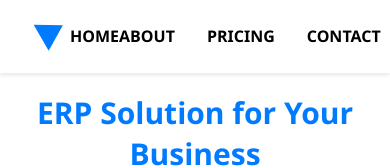
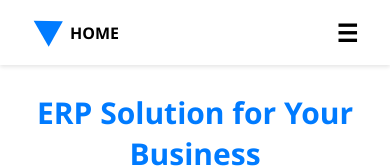
Before and after one commit to kevinromario/kdt-fet, a Next.js app in the folder test_two/: page / in a window 390 px wide. Shown: the top 168 px of the page. Built offline with nearby package versions, Linux system fonts and the light colour scheme.

Commit message:
feat: responsive navbar

```diff
--- a/test_two/src/app/components/header/header.tsx
+++ b/test_two/src/app/components/header/header.tsx
@@ -15,6 +15,11 @@ export const Header = async () => {
         </a>
       </div>
       <div className="nav-right">
+        <input type="checkbox" id="menu-toggle" className="menu-toggle" />
+        <label htmlFor="menu-toggle" className="menu-icon">
+          ☰
+        </label>
+        <div className="nav-links">
           <a href="/about">ABOUT</a>
           <a href="/pricing">PRICING</a>
           <a href="/contact">CONTACT</a>
@@ -22,6 +27,7 @@ export const Header = async () => {
             LOGIN
           </a>
         </div>
+      </div>
     </nav>
   );
 };
--- a/test_two/src/app/styles/header.scss
+++ b/test_two/src/app/styles/header.scss
@@ -109,6 +109,48 @@ nav {
     display: flex;
     gap: 2rem;
     align-items: center;
+
+    .menu-toggle {
+      display: none;
+    }
+
+    .menu-icon {
+      display: none;
+      cursor: pointer;
+      font-size: 24px;
+      color: var.$black;
+      z-index: 1001;
+    }
+
+    .nav-links {
+      display: flex;
+      gap: 2rem;
+      align-items: center;
+    }
+
+    @media (max-width: 550px) {
+      .menu-icon {
+        display: block;
+      }
+
+      .nav-links {
+        position: fixed;
+        top: 0;
+        right: -100%;
+        height: 100vh;
+        width: 250px;
+        background-color: var.$white;
+        flex-direction: column;
+        justify-content: center;
+        transition: right 0.3s ease;
+        box-shadow: -2px 0 4px rgba(0, 0, 0, 0.1);
+      }
+
+      .menu-toggle:checked ~ .nav-links {
+        right: 0;
+      }
+    }
+
     a {
       text-decoration: none;
       color: var.$black;
```
Lines whose indentation alone changed are shown as unchanged.
